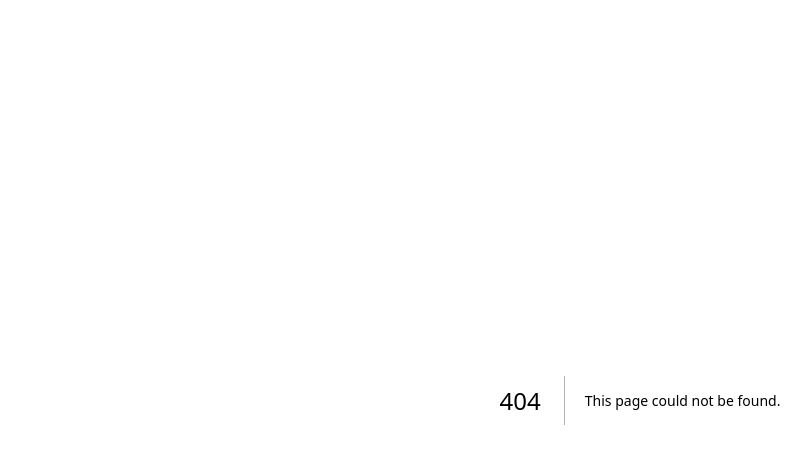
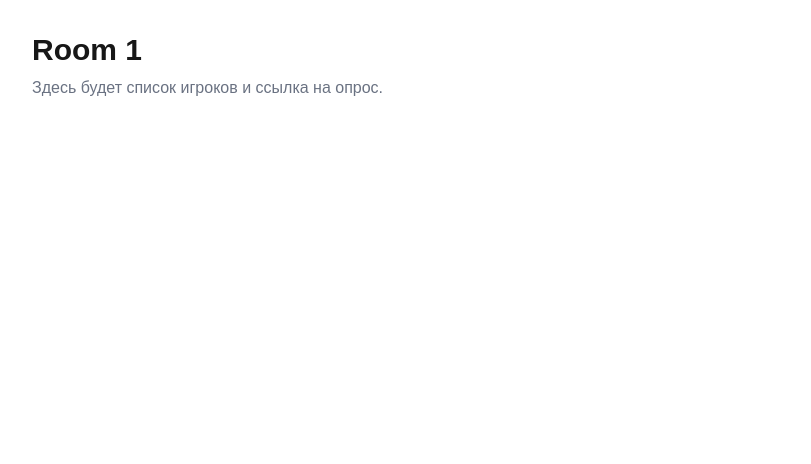
Before and after one commit to unitonli/game-match, a Next.js app: page /room/1 in a window 1280 px wide. Before the commit this address had no page. Shown: the top 464 px of the page, without its empty margins (0-811 px from the left). Built offline with nearby package versions, Linux system fonts and the light colour scheme.

Commit message:
Add base app routes

```diff
--- /dev/null
+++ b/app/room/[code]/page.tsx
@@ -0,0 +1,16 @@
+type RoomPageProps = {
+  params: {
+    code: string;
+  };
+};
+
+export default function RoomPage({ params }: RoomPageProps) {
+  return (
+    <main className="min-h-screen p-8">
+      <h1 className="text-3xl font-bold">Room {params.code}</h1>
+      <p className="mt-2 text-gray-500">
+        Здесь будет список игроков и ссылка на опрос.
+      </p>
+    </main>
+  );
+}
--- /dev/null
+++ b/app/room/[code]/quiz/page.tsx
@@ -0,0 +1,16 @@
+type QuizPageProps = {
+  params: {
+    code: string;
+  };
+};
+
+export default function QuizPage({ params }: QuizPageProps) {
+  return (
+    <main className="min-h-screen p-8">
+      <h1 className="text-3xl font-bold">Quiz</h1>
+      <p className="mt-2 text-gray-500">
+        Опрос для комнаты {params.code}.
+      </p>
+    </main>
+  );
+}
--- /dev/null
+++ b/app/room/[code]/results/page.tsx
@@ -0,0 +1,16 @@
+type ResultsPageProps = {
+  params: {
+    code: string;
+  };
+};
+
+export default function ResultsPage({ params }: ResultsPageProps) {
+  return (
+    <main className="min-h-screen p-8">
+      <h1 className="text-3xl font-bold">Results</h1>
+      <p className="mt-2 text-gray-500">
+        Результаты подбора для комнаты {params.code}.
+      </p>
+    </main>
+  );
+}
--- /dev/null
+++ b/app/room/create/page.tsx
@@ -0,0 +1,10 @@
+export default function CreateRoomPage() {
+  return (
+    <main className="min-h-screen p-8">
+      <h1 className="text-3xl font-bold">Create Room</h1>
+      <p className="mt-2 text-gray-500">
+        Здесь будет создание комнаты.
+      </p>
+    </main>
+  );
+}
```
